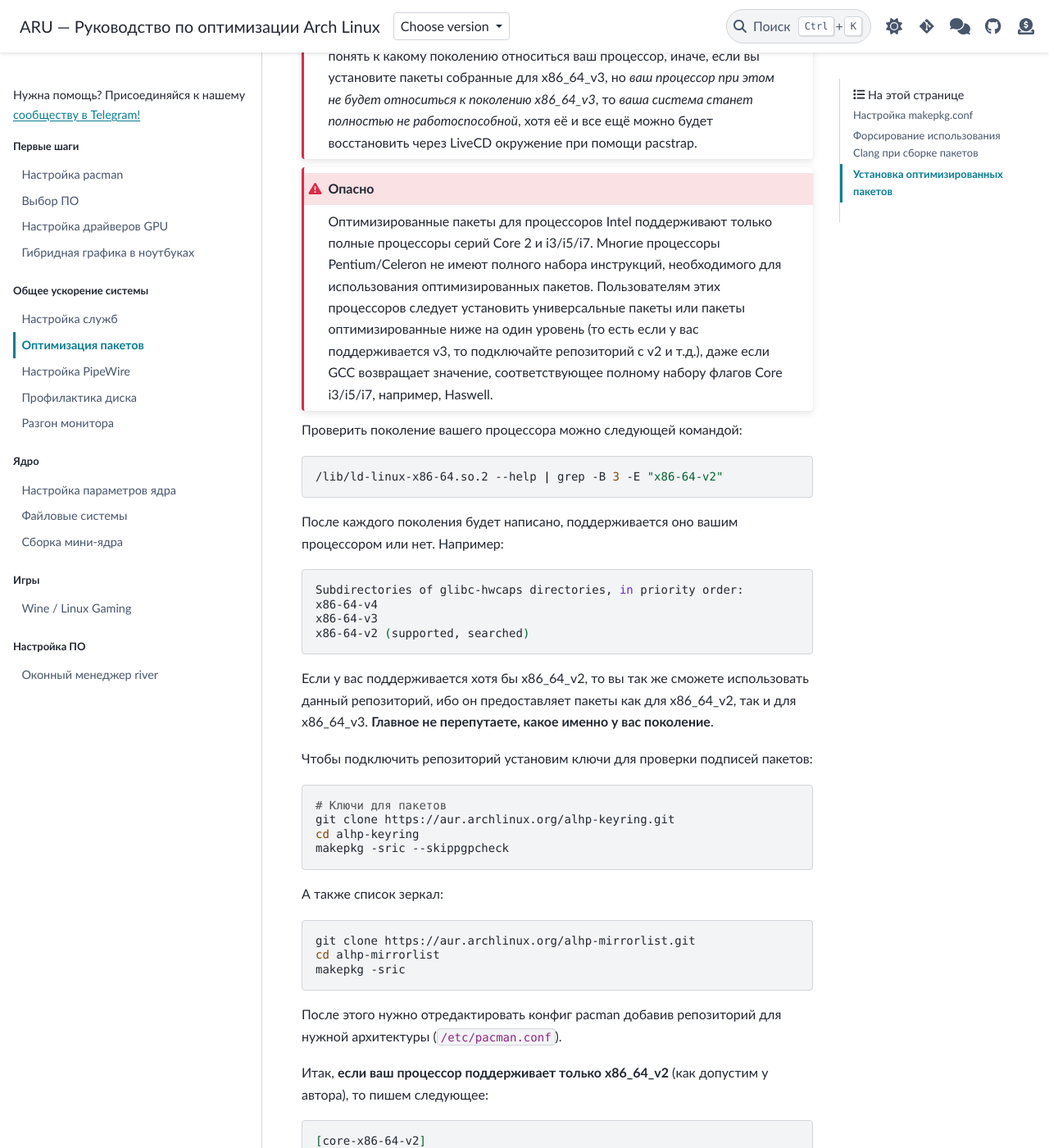
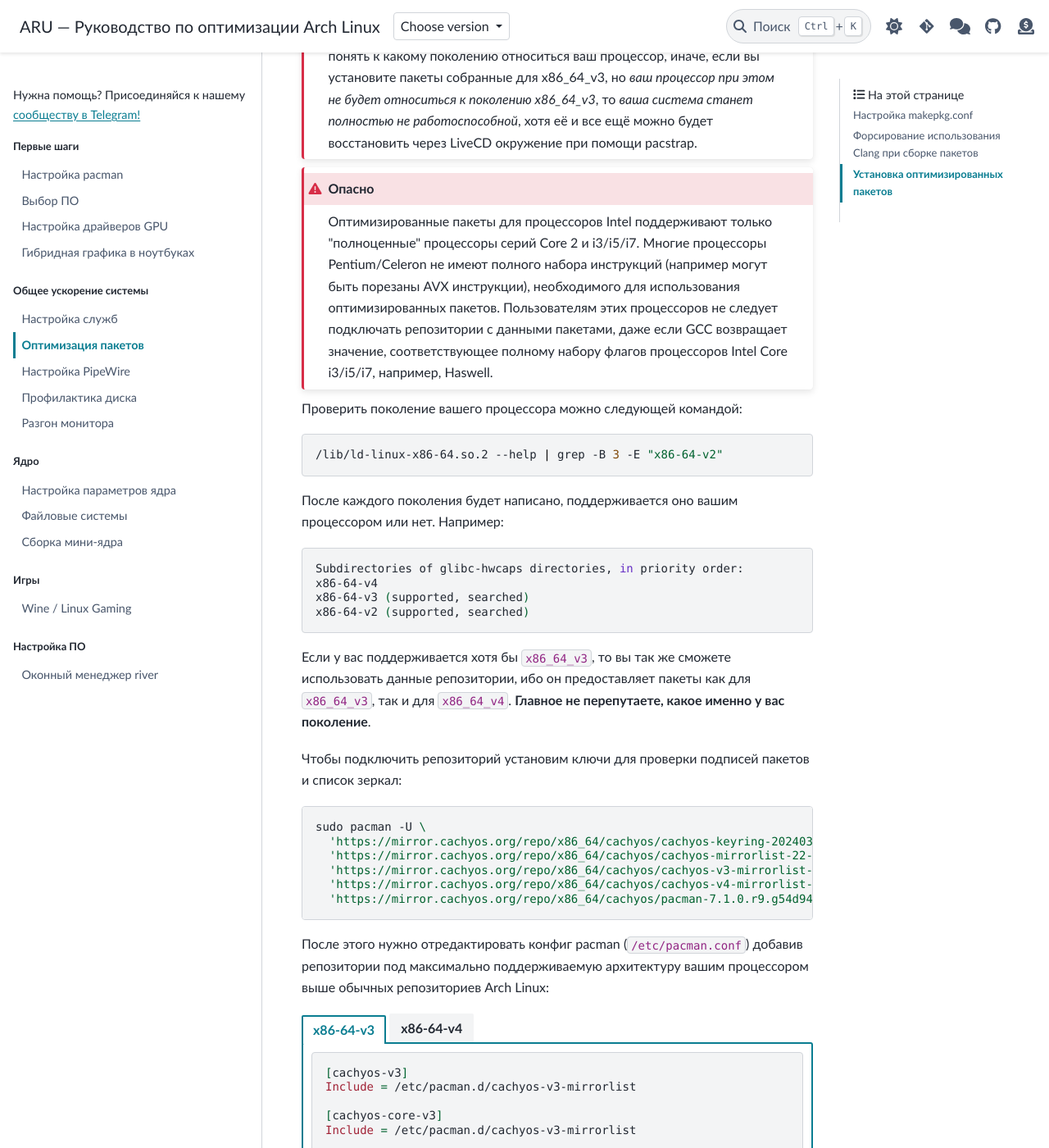
Before and after one commit to ventureoo/ARU, a Sphinx documentation site: the page built from docs/source/build.rst, in a window 1280 px wide and 1400 px high, scrolled down 5901 px. Shown: the whole window at 82% size. Built offline with Sphinx 7.4.7 and the PyData theme 0.15.4, drawn with Linux system fonts in a browser that asks for light colours; some of the changed text lies outside the part shown.

Commit message:
general-system-acceleration/build: Replace ALHP with CachyOS repository
ALHP is in stagnation, while CachyOS is developing quite actively and
has no issues with massive rebuilds, as well as a wider geography of
mirrors.

Signed-off-by: Vasiliy Stelmachenok <ventureo@cachyos.org>

```diff
--- a/docs/source/build.rst
+++ b/docs/source/build.rst
@@ -244,8 +244,8 @@
 
 https://habr.com/ru/company/ruvds/blog/561286/
 
-.. index:: installation, x86_64_v2, x86_64_v3, alhp, repository, packages
-.. _alhp_repository:
+.. index:: installation, x86_64_v3, cachyos, repository, packages
+.. _cachyos_repository:
 
 ====================================
 Установка оптимизированных пакетов
@@ -273,12 +273,13 @@
 поколениях можете прочитать `здесь (англ.)
 <https://en.wikipedia.org/wiki/X86-64#Microarchitecture_levels>`__.
 
-Смысл в том, что существует сторонний репозиторий Arch Linux - `ALHP
-<https://somegit.dev/ALHP/ALHP.GO>`__, который содержит **все пакеты**
-из официальных репозиториев, но собранных для процессоров x86_64_v2
-или x86_64_v3. То есть это те же самые, уже готовые пакеты из
-официальных репозиториев, но собранные с различными оптимизациями для
-определенной группы процессоров (поколений x86_64).
+К счастью, дистрибутивом CachyOS развивается `собственный репозиторий
+<https://wiki.cachyos.org/features/optimized_repos/#adding-our-repositories-to-an-existing-arch-linux-install>`_,
+который содержит **все пакеты** из официальных репозиториев, но
+собранных для процессоров x86_64_v3 или x86_64_v4. То есть это те же
+самые, уже готовые пакеты из официальных репозиториев, но собранные с
+различными оптимизациями для определенной группы процессоров
+(поколений x86_64).
 
 .. danger:: Прежде чем мы подключим данный репозиторий, нужно
    **обязательно** понять к какому поколению относиться ваш процессор,
@@ -289,14 +290,13 @@
    pacstrap.
 
 .. danger:: Оптимизированные пакеты для процессоров Intel поддерживают
-   только полные процессоры серий Core 2 и i3/i5/i7. Многие процессоры
-   Pentium/Celeron не имеют полного набора инструкций, необходимого
-   для использования оптимизированных пакетов. Пользователям этих
-   процессоров следует установить универсальные пакеты или пакеты
-   оптимизированные ниже на один уровень (то есть если у вас
-   поддерживается v3, то подключайте репозиторий с v2 и т.д.), даже
-   если GCC возвращает значение, соответствующее полному набору флагов
-   Core i3/i5/i7, например, Haswell.
+   только "полноценные" процессоры серий Core 2 и i3/i5/i7. Многие
+   процессоры Pentium/Celeron не имеют полного набора инструкций
+   (например могут быть порезаны AVX инструкции), необходимого для
+   использования оптимизированных пакетов. Пользователям этих
+   процессоров не следует подключать репозитории с данными пакетами,
+   даже если GCC возвращает значение, соответствующее полному набору
+   флагов процессоров Intel Core i3/i5/i7, например, Haswell.
 
 Проверить поколение вашего процессора можно следующей командой::
 
@@ -307,80 +307,60 @@
 
   Subdirectories of glibc-hwcaps directories, in priority order:
   x86-64-v4
-  x86-64-v3
+  x86-64-v3 (supported, searched)
   x86-64-v2 (supported, searched)
 
-Если у вас поддерживается хотя бы x86_64_v2, то вы так же сможете
-использовать данный репозиторий, ибо он предоставляет пакеты как для
-x86_64_v2, так и для x86_64_v3. **Главное не перепутаете, какое именно у
-вас поколение**.
+Если у вас поддерживается хотя бы ``x86_64_v3``, то вы так же сможете
+использовать данные репозитории, ибо он предоставляет пакеты как для
+``x86_64_v3``, так и для ``x86_64_v4``. **Главное не перепутаете,
+какое именно у вас поколение**.
 
-Чтобы подключить репозиторий установим ключи для проверки подписей пакетов::
+Чтобы подключить репозиторий установим ключи для проверки подписей
+пакетов и список зеркал::
 
-  # Ключи для пакетов
-  git clone https://aur.archlinux.org/alhp-keyring.git
-  cd alhp-keyring
-  makepkg -sric --skippgpcheck
+  sudo pacman -U \
+    'https://mirror.cachyos.org/repo/x86_64/cachyos/cachyos-keyring-20240331-1-any.pkg.tar.zst' \
+    'https://mirror.cachyos.org/repo/x86_64/cachyos/cachyos-mirrorlist-22-1-any.pkg.tar.zst' \
+    'https://mirror.cachyos.org/repo/x86_64/cachyos/cachyos-v3-mirrorlist-22-1-any.pkg.tar.zst' \
+    'https://mirror.cachyos.org/repo/x86_64/cachyos/cachyos-v4-mirrorlist-22-1-any.pkg.tar.zst' \
+    'https://mirror.cachyos.org/repo/x86_64/cachyos/pacman-7.1.0.r9.g54d9411-2-x86_64.pkg.tar.zst'
 
-А также список зеркал::
+После этого нужно отредактировать конфиг pacman (``/etc/pacman.conf``)
+добавив репозитории под максимально поддерживаемую архитектуру вашим
+процессором выше обычных репозиториев Arch Linux:
 
-  git clone https://aur.archlinux.org/alhp-mirrorlist.git
-  cd alhp-mirrorlist
-  makepkg -sric
+.. tab-set::
 
-После этого нужно отредактировать конфиг pacman добавив репозиторий
-для нужной архитектуры (``/etc/pacman.conf``).
+   .. tab-item:: x86-64-v3
 
-Итак, **если ваш процессор поддерживает только x86_64_v2** (как
-допустим у автора), то пишем следующее::
+      ::
 
-  [core-x86-64-v2]
-  Include = /etc/pacman.d/alhp-mirrorlist
+        [cachyos-v3]
+        Include = /etc/pacman.d/cachyos-v3-mirrorlist
 
-  [extra-x86-64-v2]
-  Include = /etc/pacman.d/alhp-mirrorlist
+        [cachyos-core-v3]
+        Include = /etc/pacman.d/cachyos-v3-mirrorlist
 
-  [multilib-x86-64-v2]
-  Include = /etc/pacman.d/alhp-mirrorlist
+        [cachyos-extra-v3]
+        Include = /etc/pacman.d/cachyos-v3-mirrorlist
 
-  [core]
-  Include = /etc/pacman.d/mirrorlist
+   .. tab-item:: x86-64-v4
 
-  [extra]
-  Include = /etc/pacman.d/mirrorlist
+      ::
 
-  [multilib]
-  Include = /etc/pacman.d/mirrorlist
+        [cachyos-v4]
+        Include = /etc/pacman.d/cachyos-v4-mirrorlist
 
-**Если же у вас процессор поддерживает x86_64_v3**, то пишем следующее::
+        [cachyos-core-v4]
+        Include = /etc/pacman.d/cachyos-v4-mirrorlist
 
-  [core-x86-64-v3]
-  Include = /etc/pacman.d/alhp-mirrorlist
-
-  [extra-x86-64-v3]
-  Include = /etc/pacman.d/alhp-mirrorlist
-
-  [multilib-x86-64-v3]
-  Include = /etc/pacman.d/alhp-mirrorlist
-
-  [core]
-  Include = /etc/pacman.d/mirrorlist
-
-  [extra]
-  Include = /etc/pacman.d/mirrorlist
-
-  [multilib]
-  Include = /etc/pacman.d/mirrorlist
+        [cachyos-extra-v4]
+        Include = /etc/pacman.d/cachyos-v4-mirrorlist
 
 После этого выполняем полное обновление системы::
 
   sudo pacman -Syyuu
 
-.. note:: Будьте бдительны при использовании ключей ``-uu`` вместе с
-   AUR помощниками, это может вызвать проблемы с откатом ``-git``
-   пакетов до тех версией, которые указаны на сайте AUR, а не
-   настоящих, которые получаются после их сборки.
-
 Перезагружаемся и наслаждаемся результатом (если вы все сделали
 правильно).
 
```
